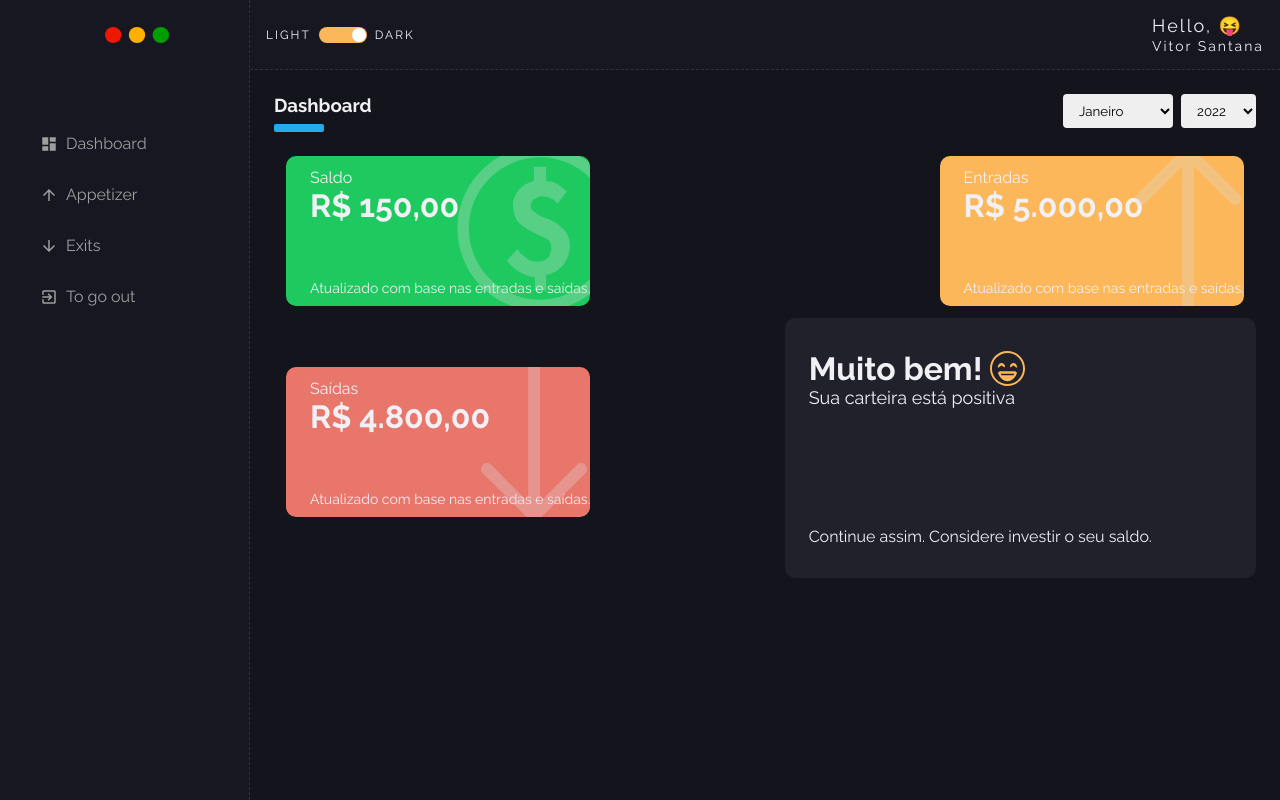
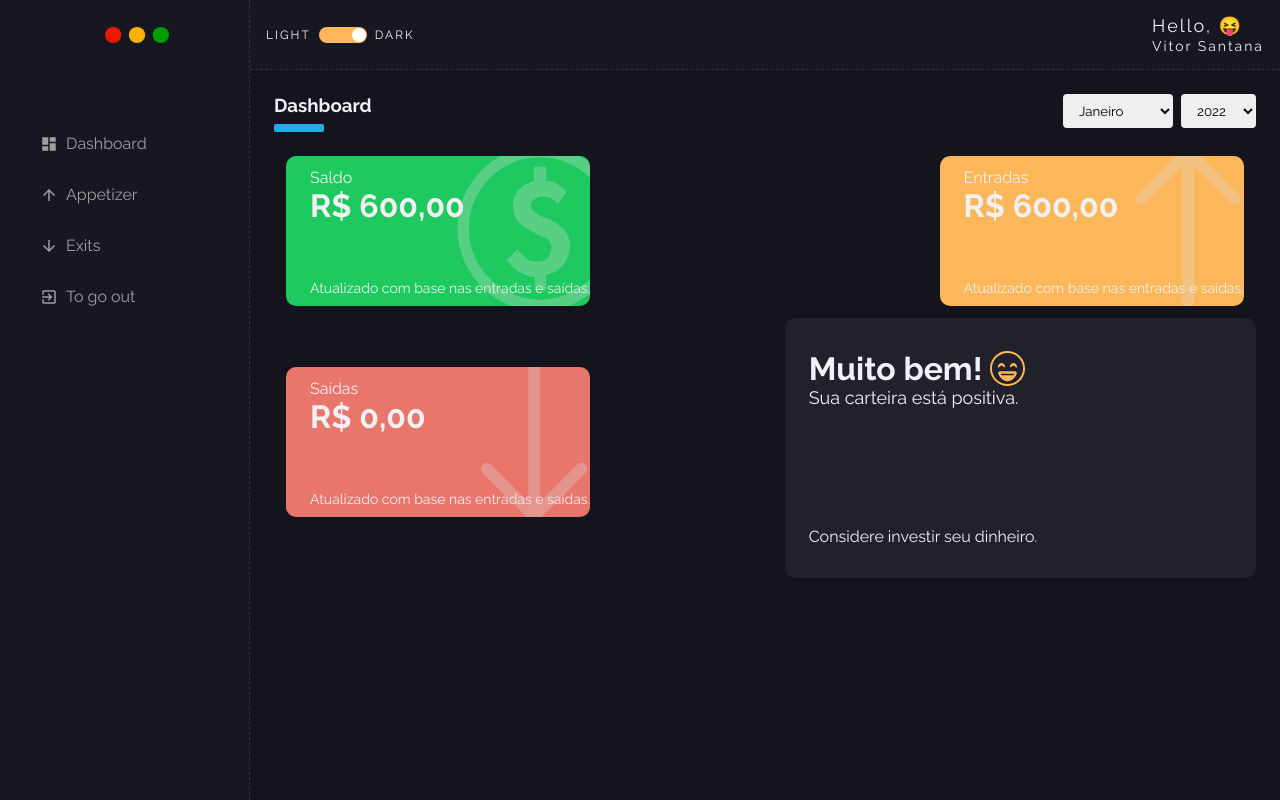
Before and after one commit to vitorSantanaDev/my-wallet-react, a React (Create React App) app: page /dashboard in a window 1280 px wide. Built offline with nearby package versions, Linux system fonts and the light colour scheme.

Commit message:
✨ Leaving MessageBox component status and messages dynamic.

```diff
--- a/src/pages/Dashboard/Dashboard.tsx
+++ b/src/pages/Dashboard/Dashboard.tsx
@@ -9,6 +9,8 @@ import dark from "../../styles/themes/dark";
 import * as S from "./styles";
 import MessageBox from "../../components/MessageBox";
 import HappyImage from "../../assets/images/face-happy.svg"
+import SadImage from "../../assets/images/sad.svg"
+import TiredImage from "../../assets/images/tired.svg"
 
 const Dashboard: React.FC = () => {
   const [monthSelected, setMonthSelected] = useState<number>(
@@ -44,6 +46,73 @@ const Dashboard: React.FC = () => {
       };
     });
   }, []);
+
+  const totalExpenses = useMemo(() => {
+    let total: number = 0;
+
+    expenses.forEach((item) => {
+      const date = new Date(item.date)
+      const year = date.getFullYear()
+      const month = date.getMonth() + 1
+
+      if(month === monthSelected && year === yearSelected) {
+        try {
+          total += Number(item.amount)
+        } catch(error) {
+          throw new Error('Invalid amount! Amount must be number.')
+        }
+      }
+    })
+    return total
+  }, [monthSelected, yearSelected])
+
+  const totalGains = useMemo(() => {
+    let total: number = 0;
+
+    gains.forEach((item) => {
+      const date = new Date(item.date)
+      const year = date.getFullYear()
+      const month = date.getMonth() + 1
+
+      if(month === monthSelected && year === yearSelected) {
+        try {
+          total += Number(item.amount)
+        } catch(error) {
+          throw new Error('Invalid amount! Amount must be number.')
+        }
+      }
+    })
+    return total
+  }, [monthSelected, yearSelected])
+
+  const totalBalance = useMemo(() => {
+    return totalGains - totalExpenses
+  }, [totalGains, totalExpenses])
+
+  const message = useMemo(() => {
+    if(totalBalance < 0) {
+      return {
+        title: "Que triste",
+        description: "Neste mês, você gastou mais do que deveria.",
+        footerText: "Verifique seus gastos e tente cortar algumas coisas desnecessárias.",
+        icon: SadImage
+      }
+    } else if(totalBalance === 0) {
+      return {
+        title: "Ufaaa!",
+        description: "Neste mês, você gastou exatamente o que ganhou.",
+        footerText: "Tenha cuidado. No próximo tente poupar seu dinheiro.",
+        icon: TiredImage
+      }
+    } else {
+      return {
+        title: "Muito bem!",
+        description: "Sua carteira está positiva.",
+        footerText: "Considere investir seu dinheiro.",
+        icon: HappyImage
+      }
+    }
+  }, [totalBalance])
 
   const handleMonthSelected = (month: string) => {
     try {
@@ -82,28 +151,28 @@ const Dashboard: React.FC = () => {
           color={dark.colors.sucess}
           icon="Money"
           title="Saldo"
-          amount={150}
+          amount={totalBalance}
           footerLabel="Atualizado com base nas entradas e saídas."
         />
         <WalletBox
           color={dark.colors.info}
           icon="Arrow up"
           title="Entradas"
-          amount={5000.00}
+          amount={totalGains}
           footerLabel="Atualizado com base nas entradas e saídas."
         />
         <WalletBox
           color={dark.colors.warning}
           icon="Arrow down"
           title="Saídas"
-          amount={4800.00}
+          amount={totalExpenses}
           footerLabel="Atualizado com base nas entradas e saídas."
         />
         <MessageBox
-          title="Muito bem!"
-          description="Sua carteira está positiva"
-          footerText="Continue assim. Considere investir o seu saldo."
-          icon={HappyImage}
+          title={message.title}
+          description={message.description}
+          footerText={message.footerText}
+          icon={message.icon}
         />
       </S.ContentDashboard>
     </S.DashboardWrapper>
```
